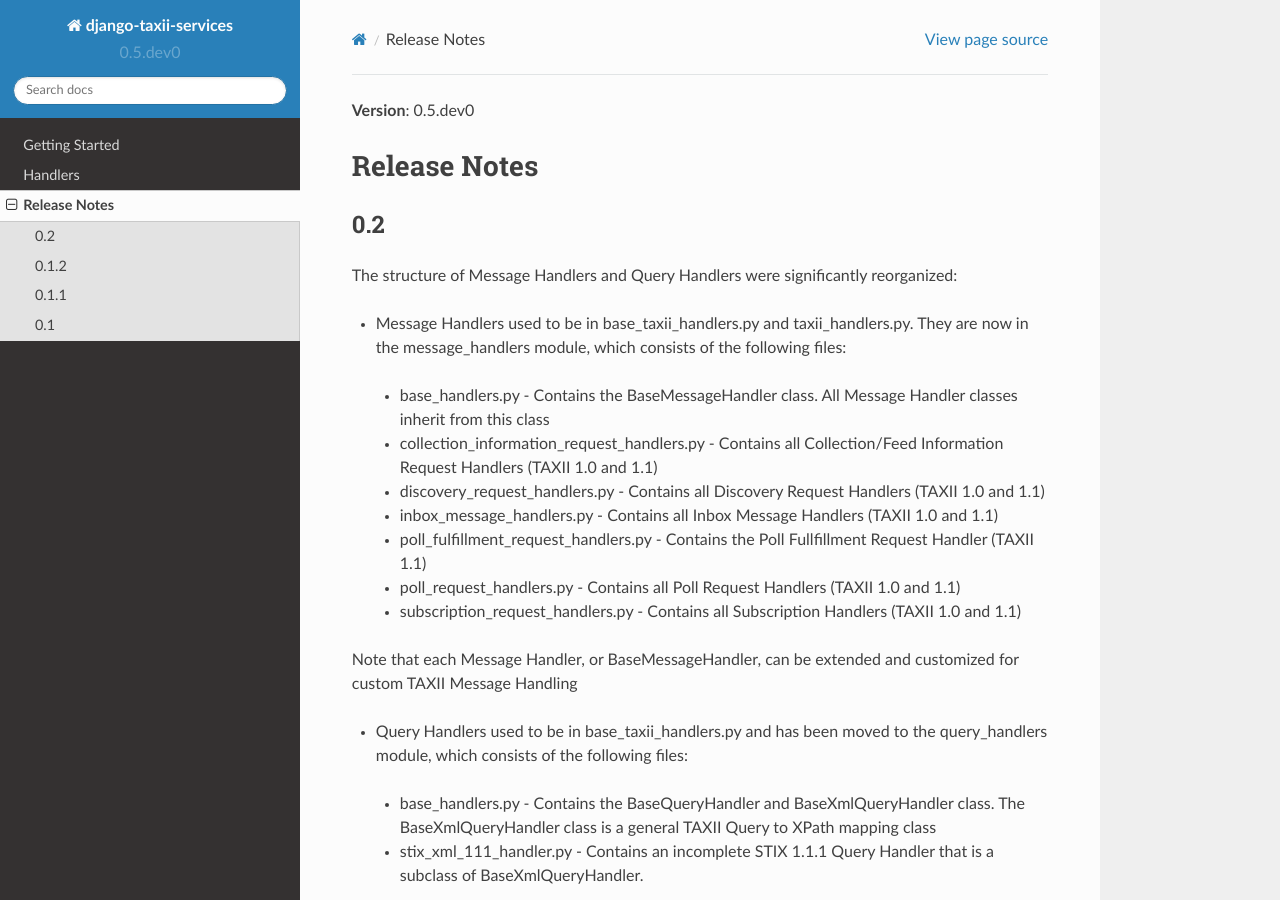
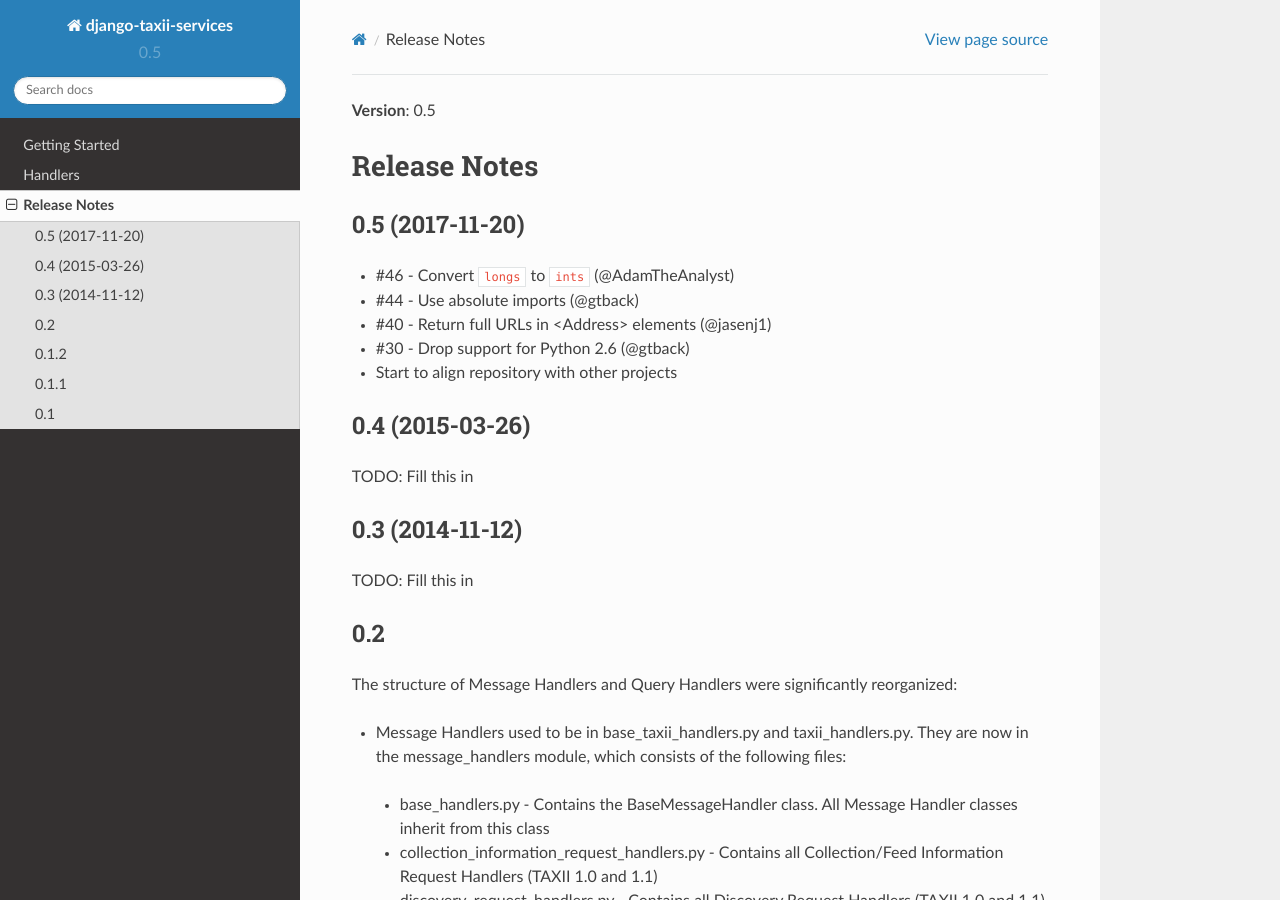
Before and after one commit to TAXIIProject/django-taxii-services, a Sphinx documentation site: the page built from docs/changes.rst, in a window 1280 px wide and 900 px high. Built offline with Sphinx 7.4.7 and the Read the Docs theme 2.0.0, drawn with Linux system fonts in a browser that asks for light colours.

Commit message:
Bump version to 0.5

```diff
--- a/docs/changes.rst
+++ b/docs/changes.rst
@@ -1,5 +1,28 @@
 Release Notes
 =============
+
+
+0.5 (2017-11-20)
+----------------
+
+* #46 - Convert ``longs`` to ``ints`` (@AdamTheAnalyst)
+* #44 - Use absolute imports (@gtback)
+* #40 - Return full URLs in <Address> elements (@jasenj1)
+* #30 - Drop support for Python 2.6 (@gtback)
+* Start to align repository with other projects
+
+
+0.4 (2015-03-26)
+----------------
+
+TODO: Fill this in
+
+
+0.3 (2014-11-12)
+----------------
+
+TODO: Fill this in
+
 
 0.2
 ---
--- a/taxii_services/version.py
+++ b/taxii_services/version.py
@@ -1,4 +1,4 @@
 # Copyright (c) 2015, The MITRE Corporation. All rights reserved.
 # See LICENSE.txt for complete terms.
 
-__version__ = "0.5.dev0"
+__version__ = "0.5"
```
